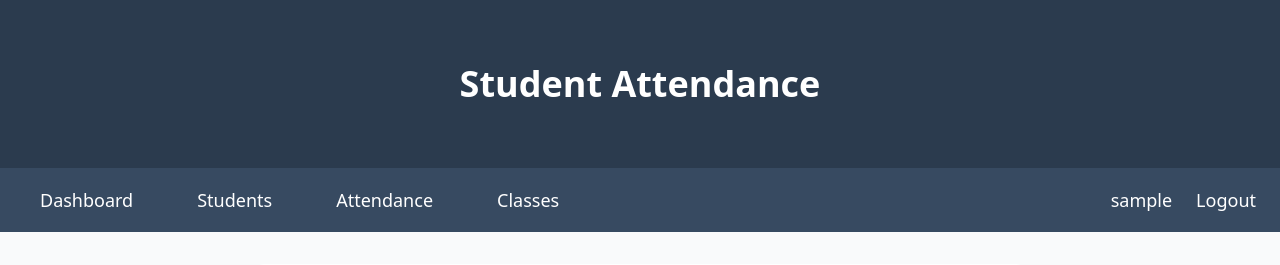
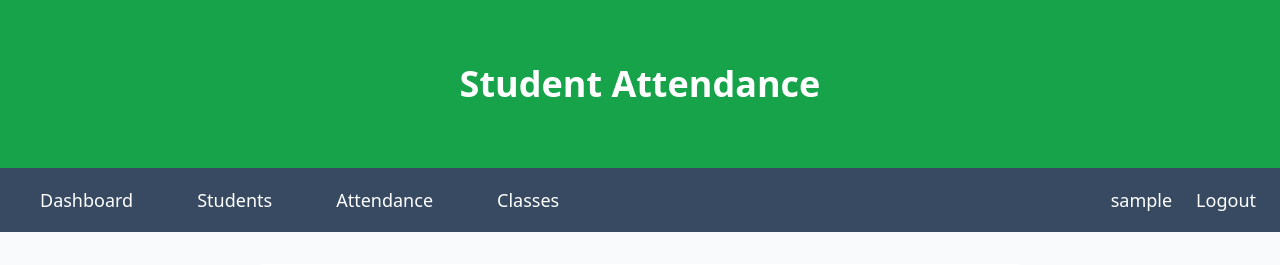
Before and after one commit to tobiakinlade/attendance-app, a Flask app: page /add_class in a window 1280 px wide. Shown: the top 265 px of the page. Run offline with Flask 3, Linux system fonts and the light colour scheme; the visitor is signed in with stand-in values (Sample User, id 1); some libraries are stand-ins or nearby versions.

Commit message:
UI header changed to green

```diff
--- a/app/templates/base.html
+++ b/app/templates/base.html
@@ -21,7 +21,7 @@
 </head>
 <body class="min-h-screen bg-gray-50">
     <!-- Main Header -->
-    <header class="bg-navy">
+    <header class="bg-green-600">
         <div class="max-w-full mx-auto">
             <h1 class="text-white text-4xl font-bold text-center py-16">Student Attendance</h1>
             {% if current_user.is_authenticated %}
```
